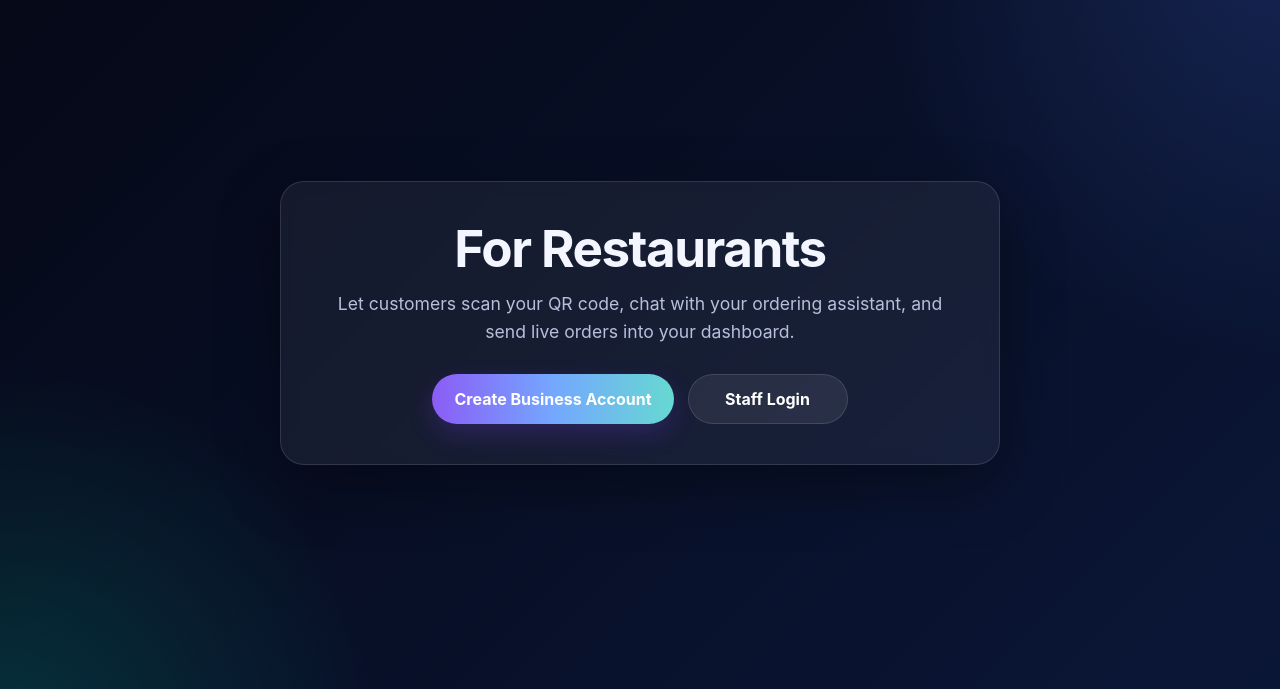
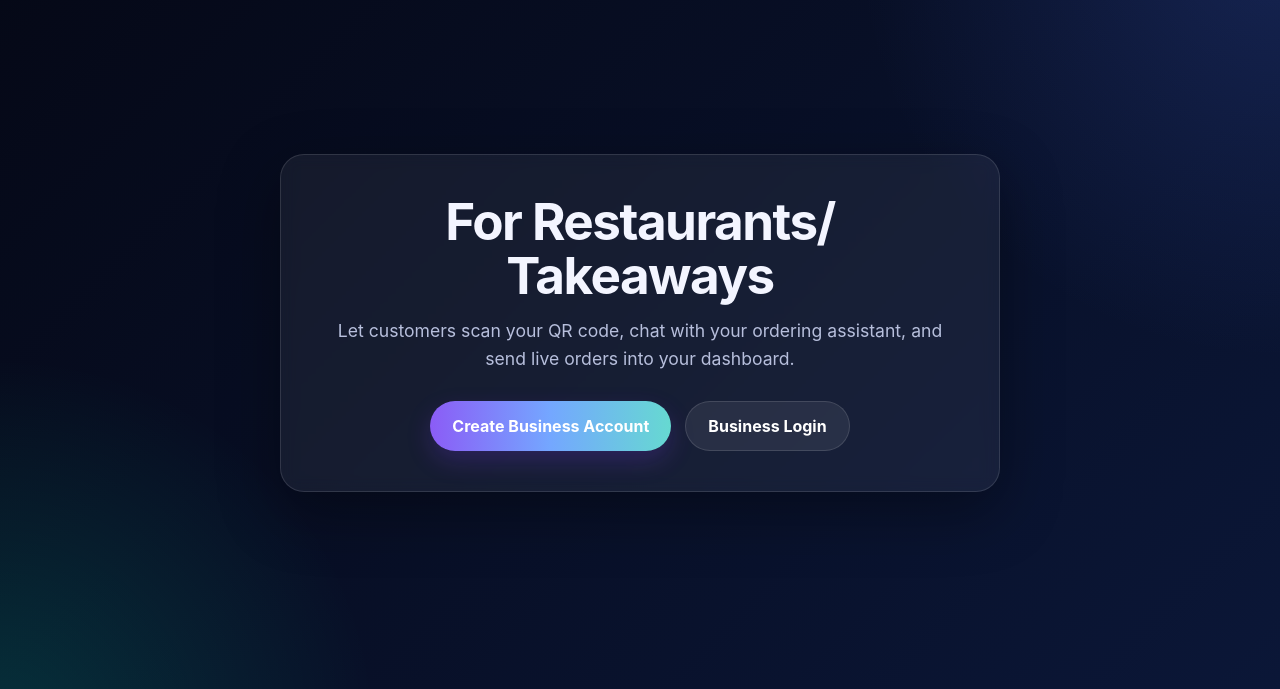
Before and after one commit to Jpbuglerlamb/OrderChat, a FastAPI app: page /business in a window 1280 px wide. Shown: the part 65-754 px from the top of the page. Run offline with FastAPI, Linux system fonts and the light colour scheme.

Commit message:
'status' update

```diff
--- a/frontend/templates/business_home.html
+++ b/frontend/templates/business_home.html
@@ -3,14 +3,14 @@
 {% block content %}
 <section class="hero narrow">
   <div class="card">
-    <h1>For Restaurants</h1>
+    <h1>For Restaurants/ Takeaways</h1>
     <p class="subtitle">
       Let customers scan your QR code, chat with your ordering assistant, and send live orders into your dashboard.
     </p>
 
     <div class="button-row">
       <a href="/business/pricing" class="btn btn-primary">Create Business Account</a>
-      <a href="/staff_login" class="btn btn-secondary">Staff Login</a>
+      <a href="/business/login" class="btn btn-secondary">Business Login</a>
     </div>
   </div>
 </section>
```
